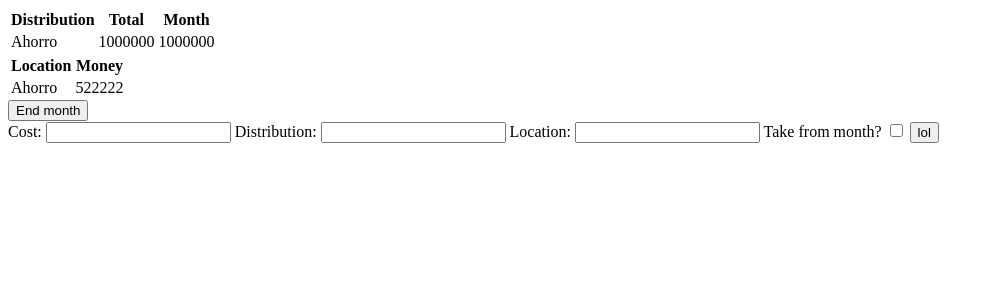
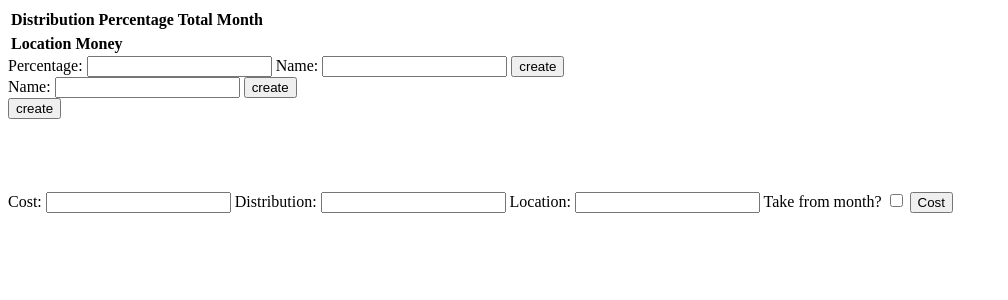
Before and after one commit to TheHoodieAfro/FinancialOrgnizer_YellowPlan, a Flask app: page / in a window 1280 px wide. Shown: the top 300 px of the page, without its empty margins (0-1008 px from the left). Run offline with Flask 2, Linux system fonts and the light colour scheme; lists and menus that the app fills with data are empty.

Commit message:
General changes

```diff
--- a/app.py
+++ b/app.py
@@ -11,12 +11,14 @@ class Distribution:
     """
 
     def __init__(self, percentage, name):
-        if (percentage < 0 and percentage > 100):
+        if (percentage < 0 or percentage > 100):
+            raise Exception('The percentage for a distribution cannot be 0 or below, or over 100')
+        else:
             self.percentage = percentage
-        else:
-            raise Exception('The percentage for a distribution cannot be 0 or below, or over 100')
 
         self.name = name
+
+        self.percentage = percentage
 
         self.total_month = 0
 
@@ -51,7 +53,7 @@ class expense:
 def create_distribution(percentage, name):
     distributions.append(Distribution(percentage, name))
 
-def create_location(name, total):
+def create_location(name):
     locations.append(Location(name))
 
 def check_total_percentage():
@@ -206,8 +208,23 @@ app = Flask(__name__)
 
 @app.route('/')
 def dashboard():
-    return render_template('/dashboard.html')
+    return render_template('/dashboard.html', list_distributions=distributions, list_locations=locations)
+
+@app.route('/distribution/create', methods=['POST'])
+def view_create_distribution():
+    create_distribution(int(request.form['dist_percentage']), request.form['dist_name'])
+    return redirect('/')
+
+@app.route('/location/create', methods=['POST'])
+def view_create_location():
+    create_location(request.form['loc_name'])
+    return redirect('/')
+
+@app.route('/start', methods=['POST'])
+def view_start_plan():
+    start_plan()
+    return redirect('/')
 
 @app.route('/lol', methods=['POST'])
 def lol():
-    return render_template('/test.html')
+    return redirect('/')
--- a/templates/dashboard.html
+++ b/templates/dashboard.html
@@ -14,15 +14,19 @@
 
             <tr>
                 <th>Distribution</th>
+                <th>Percentage</th>
                 <th>Total</th>
                 <th>Month</th>
             </tr>
 
+            {% for dist in list_distributions %}
             <tr>
-                <td>Ahorro</td>
-                <td>1000000</td>
-                <td>1000000</td>
+                <td>{{dist.name}}</td>
+                <td>{{dist.percentage}}</td>
+                <td>{{dist.total}}</td>
+                <td>{{dist.total_month}}</td>
             </tr>
+            {% endfor %}
 
         </table>
 
@@ -33,15 +37,46 @@
                 <th>Money</th>
             </tr>
 
+            {% for loc in list_locations %}
             <tr>
-                <td>Ahorro</td>
-                <td>522222</td>
+                <td>{{loc.name}}</td>
+                <td>{{loc.money}}</td>
             </tr>
+            {% endfor %}
 
         </table>
 
-        <button name="end_month" id="end_month">End month</button>
+        <form action="/distribution/create" method="post">
 
+            <label for="dist_percentage">Percentage: </label>
+            <input type="number" name="dist_percentage" id="dist_percentage">
+
+            <label for="dist_name">Name: </label>
+            <input type="text" name="dist_name" id="dist_name">
+
+            <button type="submit" name="create_distribution_button" value="create_distribution">create</button>
+
+        </form>
+
+        <form action="/location/create" method="post">
+
+            <label for="loc_name">Name: </label>
+            <input type="text" name="loc_name" id="loc_name">
+
+            <button type="submit" name="create_location_button" value="create_location">create</button>
+
+        </form>
+
+        <form action="/start" method="post">
+
+            <button type="submit" name="button_start_plan" value="start_plan">create</button>
+
+        </form>
+
+        <br>
+        <br>
+        <br>
+        <br>
         <form action="/lol" method="post">
 
             <label for="cost">Cost: </label>
@@ -68,7 +103,7 @@
             <label for="month">Take from month?</label>
             <input type="checkbox" name="month" id="month">
 
-            <button type="submit">lol</button>
+            <button type="submit">Cost</button>
         </form>
 
     </body>
```
